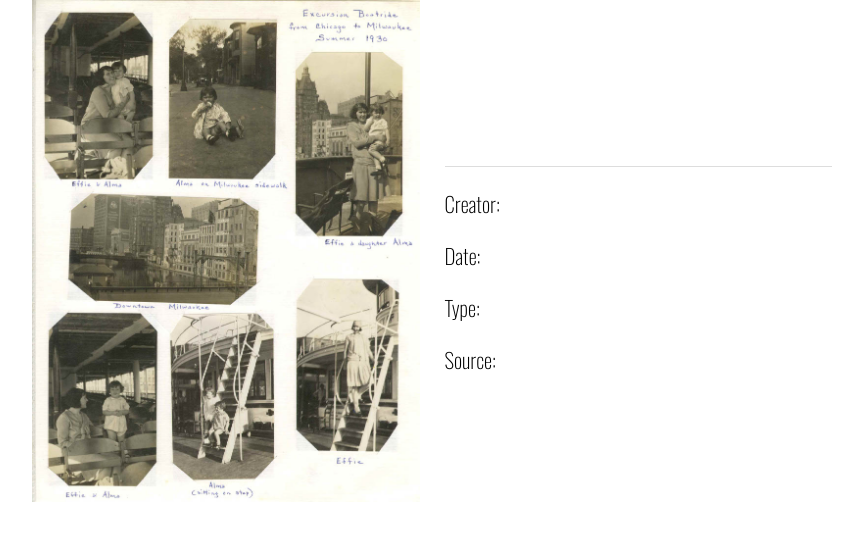
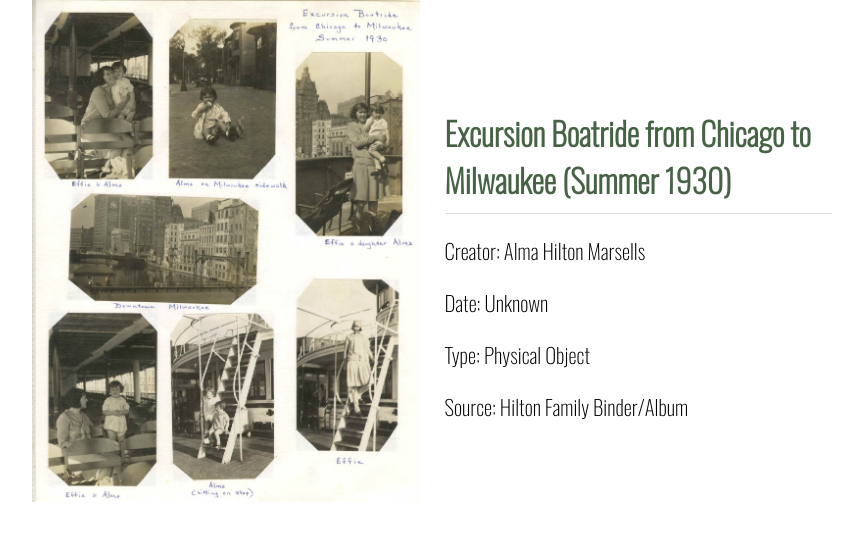
Before and after one commit to martinez2125/TennesseeChicago_Images, a Jekyll site: the page built from _mindoc_media/pg911-collage.md, in a window 1280 px wide. Shown: the top 541 px of the page, without its empty margins (208-1071 px from the left). Built offline with Jekyll 4.4.1, drawn with Linux system fonts in a browser that asks for light colours.

Commit message:
Update pg911-collage.md

```diff
--- a/_mindoc_media/pg911-collage.md
+++ b/_mindoc_media/pg911-collage.md
@@ -3,13 +3,13 @@ page: section-name
 title: Hilton Family Binder (Inside)
 media_type: image
 
-_title:
+_title: Excursion Boatride from Chicago to Milwaukee (Summer 1930)
 description:
-creator:
-_date:
+creator: Alma Hilton Marsells
+_date: Unknown
 rights:
-type:
-source:
+type: Physical Object
+source: Hilton Family Binder/Album
 identifier:
 contributor:
 format:
```
